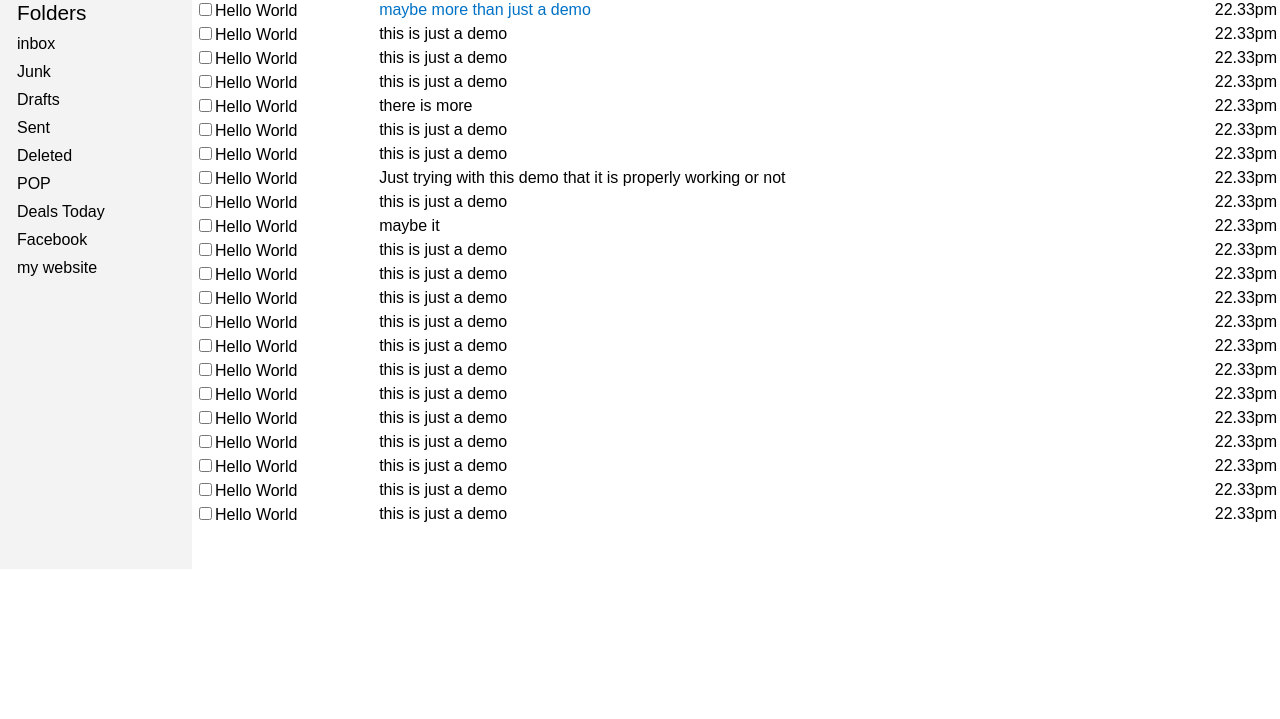
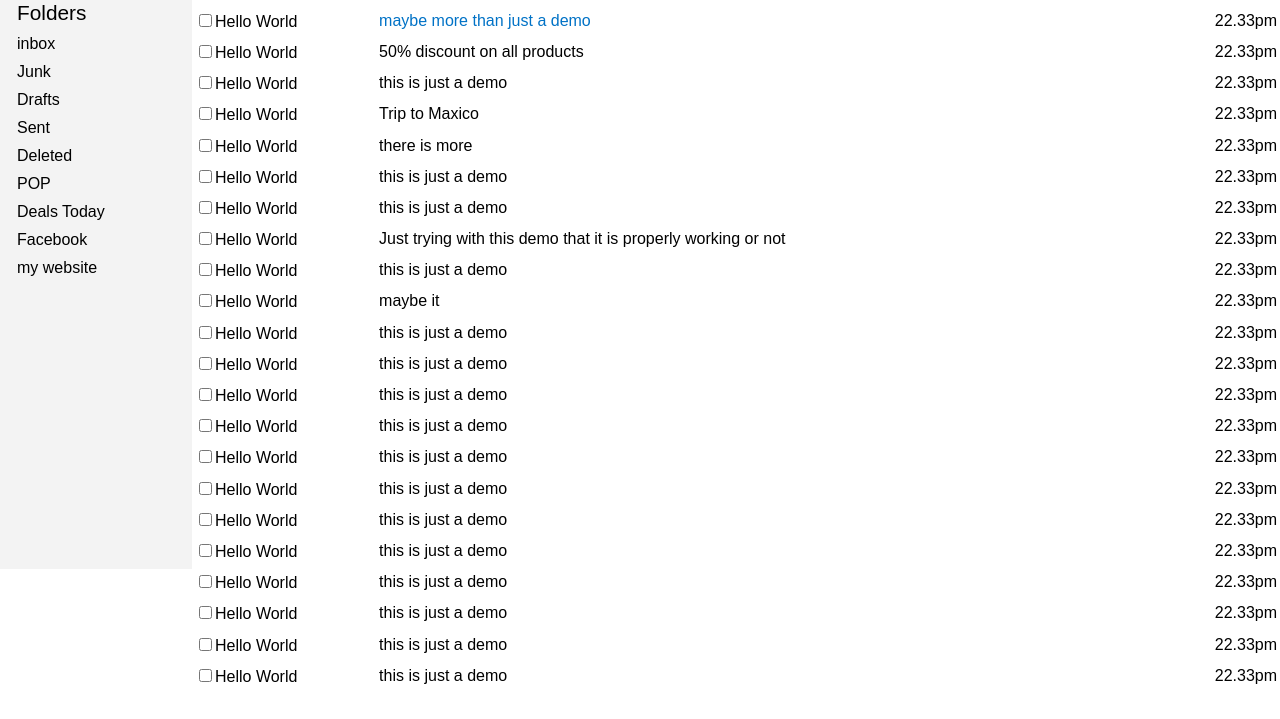
Before and after one commit to aliazamzaidi/hotmail-page-assignment, a plain HTML site: page index.html in a window 1280 px wide. Shown: the part 81-800 px from the top of the page. Drawn offline with Linux system fonts and the light colour scheme.

Commit message:
dont remember about changes

```diff
--- a/index.html
+++ b/index.html
@@ -67,7 +67,7 @@
        </tr>
         <tr style="margin:0;">
          <td style="width: 12em"><input type="checkbox">Hello World</td>
-         <td style="width: 50em">this is just a demo</td>
+         <td style="width: 50em">50% discount on all products</td>
          <td style="width: 10em; text-align: right">22.33pm</td>
        </tr>
         <tr style="margin:0;">
@@ -77,7 +77,7 @@
        </tr>
         <tr style="margin:0;">
          <td style="width: 12em"><input type="checkbox">Hello World</td>
-         <td style="width: 50em">this is just a demo</td>
+         <td style="width: 50em">Trip to Maxico</td>
          <td style="width: 10em; text-align: right">22.33pm</td>
        </tr>
         <tr style="margin:0;">
--- a/style.css
+++ b/style.css
@@ -35,5 +35,9 @@ padding-top: 4px;
 padding-bottom: 4px;
 }
 tr:hover{
-    background-color: #CCCCCC
+    background-color: #CCCCCC;
+    width: 100%;
 }
+div.right-part td{
+height: 1.7em;
+}
```
Also changed, not shown: images/boxes.PNG, images/outlook.PNG.
